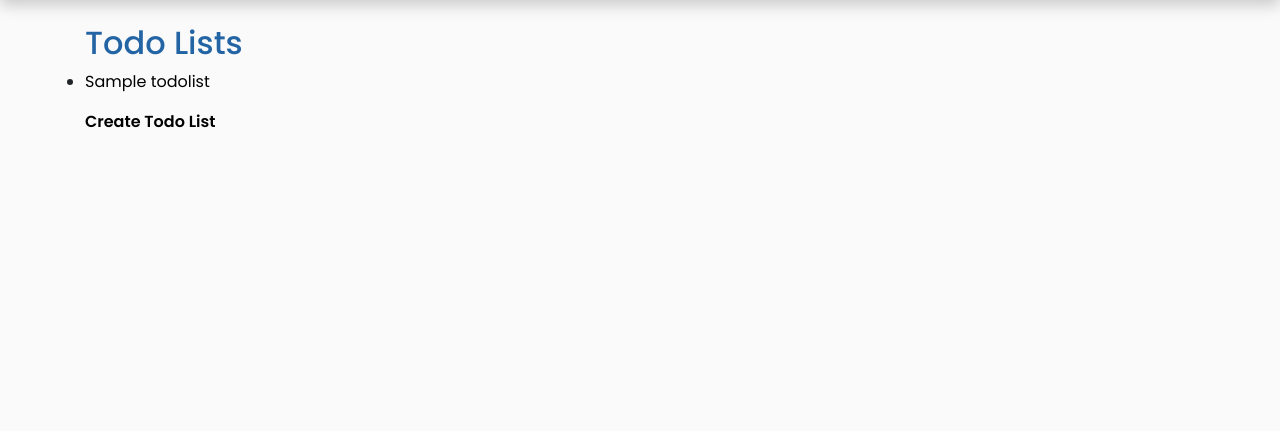
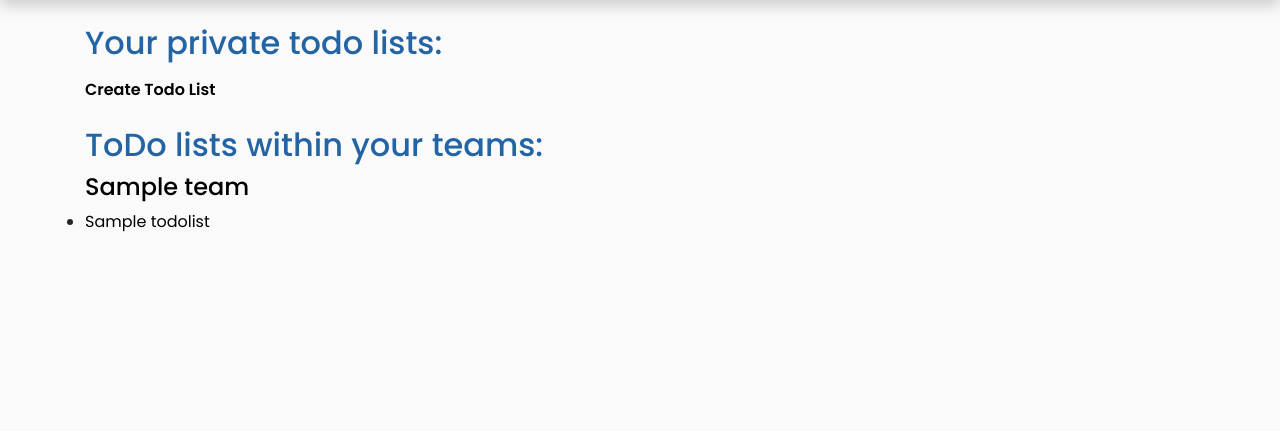
Before and after one commit to reneczka/notepad, a Django app: page /todolists/ in a window 1280 px wide. Shown: the part 56-487 px from the top of the page. Run offline with Django 4.2, Linux system fonts and the light colour scheme; a user stored in the database is signed in; tables that the repository leaves empty hold one stand-in row (values such as "Sample post"); parts of the project's set-up code (start-up, migrations or seed data) failed here and were passed over; some libraries are stand-ins or nearby versions.

Commit message:
improve team notes and todolists restrictions

```diff
--- a/notepad_app/views.py
+++ b/notepad_app/views.py
@@ -74,12 +74,17 @@ def note_create(request):
     if request.method == 'POST':
         form = NoteForm(request.POST)
         if form.is_valid():
+            team = form.cleaned_data.get('team')
+            if request.user not in team.members.all():
+                form.add_error('team', 'You are not a member of this team.')
+                return render(request, 'note_create.html', {'form': form})
             note = form.save(commit=False)
             note.user = request.user
             note.save()
             return redirect('note_list')
     else:
         form = NoteForm()
+        form.fields['team'].queryset = Team.objects.filter(members=request.user)
     return render(request, 'note_create.html', {'form': form})
 
 
@@ -109,12 +114,6 @@ def notes_by_category(request, category_id):
     notes = Note.objects.filter(category=category)
     return render(request, 'notes_by_category.html', {'category': category, 'notes': notes})
 
-
-# @login_required
-# def note_detail(request, pk):
-#     note = get_object_or_404(Note, pk=pk)
-#     return render(request, 'note_detail.html', {'note': note})
-#
 
 @login_required
 def note_detail(request, pk):
@@ -167,23 +166,39 @@ def category_delete(request, pk):
     return redirect('categories')
 
 
-@login_required()
 def todo_lists(request):
-    todo_lists = TodoList.objects.filter(user=request.user)
-    return render(request, 'todo_lists.html', {'todo_lists': todo_lists})
+    user = request.user
+    todo_lists = TodoList.objects.filter(user=user, team__isnull=True)
+    user_teams = Team.objects.filter(teammember__user=user)
+
+    # Build dictionary of teams and their notes
+    teams_and_lists = {}
+    for team in user_teams:
+        teams_and_lists[team] = TodoList.objects.filter(team=team)
+
+    context = {
+        'todo_lists': todo_lists,
+        'teams_and_lists': teams_and_lists,
+    }
+    return render(request, 'todo_lists.html', context)
 
 
 @login_required
 def create_todo_list(request):
-    if request.method == 'POST':
+    if request.method =='POST':
         form = TodoListForm(request.POST)
         if form.is_valid():
-            todo_list = form.save(commit=False)
-            todo_list.user = request.user
-            todo_list.save()
+            team = form.cleaned_data.get('team')
+            if request.user not in team.members.all():
+                form.add_error('team', 'You are not a member of this team.')
+                return render(request, 'create_todo_list.html', {'form': form})
+            todolist = form.save(commit=False)
+            todolist.user = request.user
+            todolist.save()
             return redirect('todo_lists')
     else:
         form = TodoListForm()
+        form.fields['team'].queryset = Team.objects.filter(members=request.user)
     return render(request, 'create_todo_list.html', {'form': form})
 
 
@@ -294,14 +309,17 @@ def team_list(request):
     all_teams = Team.objects.all()
     your_teams = Team.objects.filter(owner=request.user)
     member_of_teams = Team.objects.filter(teammember__user=request.user)
-    return render(request, 'team_list.html', {'your_teams': your_teams, 'all_teams': all_teams, 'member_of_teams': member_of_teams})
+    return render(request, 'team_list.html', {'your_teams': your_teams, 'all_teams': all_teams,
+                                              'member_of_teams': member_of_teams})
 
 
 @login_required
 def team_detail(request, pk):
     team = get_object_or_404(Team, pk=pk)
     team_notes = Note.objects.filter(team=team)
-    return render(request, 'team_detail.html', {'team': team, 'team_notes': team_notes})
+    team_todo_lists = TodoList.objects.filter(team=team)
+    return render(request, 'team_detail.html', {'team': team, 'team_notes': team_notes,
+                                                'team_todo_lists': team_todo_lists})
 
 
 @login_required
--- a/templates/note_create.html
+++ b/templates/note_create.html
@@ -17,7 +17,11 @@
         </div>
         <div class="form-group">
             <label for="{{ form.team.id_for_label }}" class="form-label">Team</label>
-            {{ form.team }}
+            {% if user.team_set.exists %}
+                {{ form.team }}
+            {% else %}
+                <p> You are not a member of any teams yet.
+            {% endif %}
         </div>
         <button type="submit" class="form-button">Create a Note</button>
     </form>
--- a/templates/todo_lists.html
+++ b/templates/todo_lists.html
@@ -1,13 +1,26 @@
 {% extends 'base.html' %}
 
 {% block content %}
-  <h2>Todo Lists</h2>
-  <ul>
-    {% for todo_list in todo_lists %}
-      <li><a href="{% url 'todo_list_detail' todo_list.id %}">{{ todo_list.title }}</a></li>
+    <h2>Your private todo lists:</h2>
+    <ul>
+        {% for todo_list in todo_lists %}
+            <li><a href="{% url 'todo_list_detail' todo_list.pk %}">{{ todo_list.title }}</a></li>
+        {% endfor %}
+    </ul>
+    <a href="{% url 'create_todo_list' %}" class="text-bold">Create Todo List</a>
+    <br>
+    <br>
+    <h2>ToDo lists within your teams:</h2>
+
+    {% for team, team_lists in teams_and_lists.items %}
+        <h4><a href="{% url 'team_detail' team.pk %}">{{ team.name }}</a></h4>
+        <ul>
+            {% for todolist in team_lists %}
+                <li><a href="{% url 'todo_list_detail' todolist.pk %}">{{ todolist.title }}</a></li>
+            {% endfor %}
+        </ul>
     {% empty %}
-      <li>No todo lists found.</li>
+        <p>You are not a member of any teams yet.</p>
     {% endfor %}
-  </ul>
-  <a href="{% url 'create_todo_list' %}" class="text-bold">Create Todo List</a>
+
 {% endblock %}
```
Also changed, not shown: templates/create_todo_list.html (+19 -7 lines), templates/note_list.html (+0 -39 lines), templates/team_detail.html (+56 -5 lines), templates/todo_list_detail.html (+13 -3 lines), static/css/styles.css (line endings or trailing spaces).
